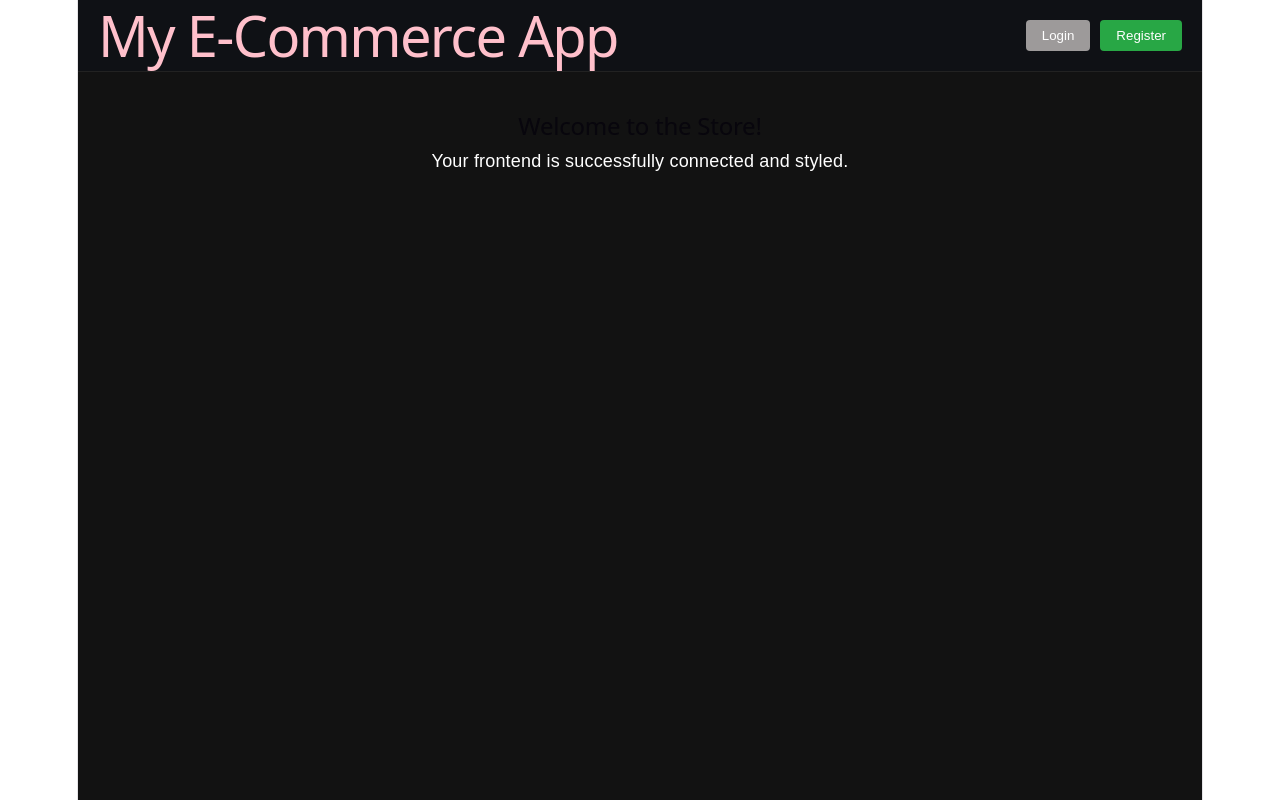
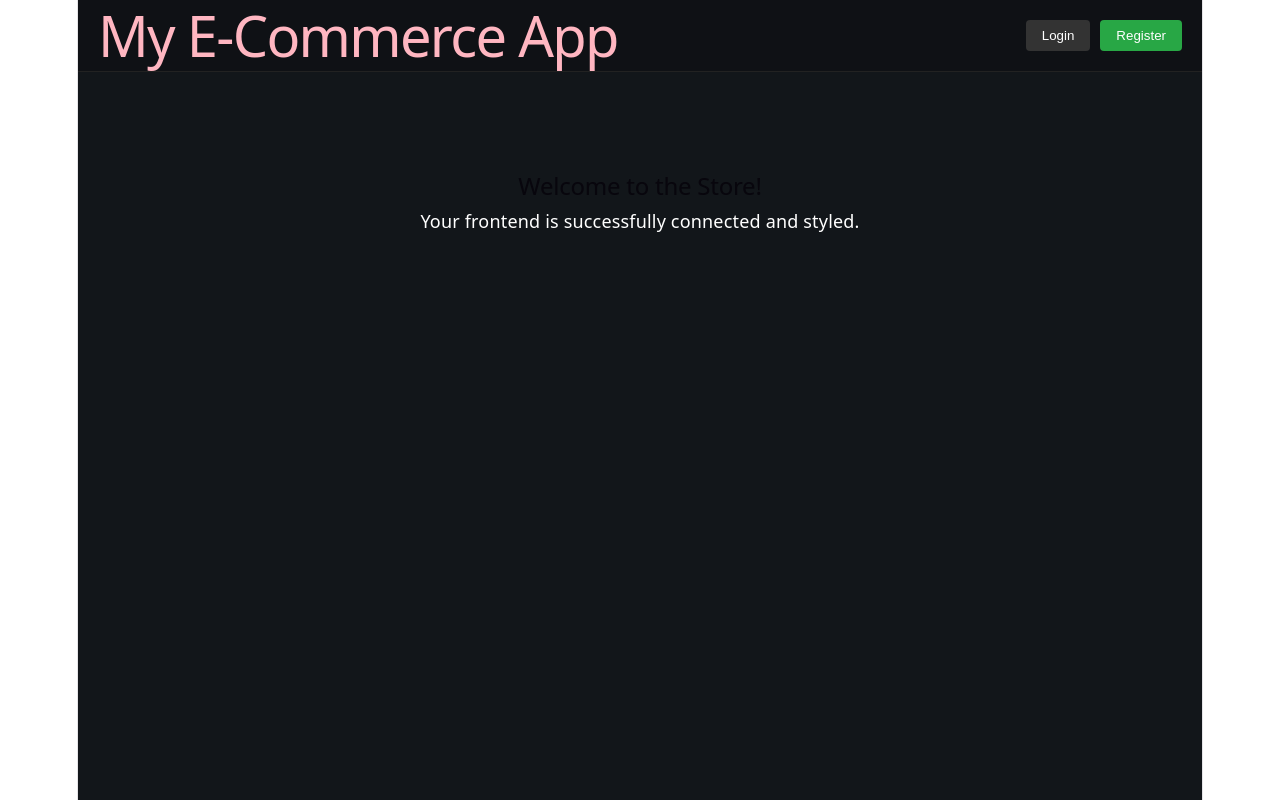
Before and after one commit to shanvi162005/E-Commerce-website, a React app in the folder frontend/: page / in a window 1280 px wide. Built offline with nearby package versions, Linux system fonts and the light colour scheme; the HTML template or start-up script is replaced by a standard one.

Commit message:
Modified App.jsx

```diff
--- a/frontend/src/App.jsx
+++ b/frontend/src/App.jsx
@@ -1,50 +1,62 @@
 import React from 'react';
+import { BrowserRouter as Router, Routes, Route, Link } from 'react-router-dom';
+import Login from './pages/Login';
+import Signup from './pages/Signup';
 
 function App() {
   return (
-    <div style={{ minHeight: '100vh', backgroundColor: '#121212', color: 'white', fontFamily: 'sans-serif' }}>
-      {/* Sleek Dark Header Container */}
+    <Router>
+      <div style={{ backgroundColor: '#12161a', color: 'white', minHeight: '100vh' }}>
+
+        {/* HEADER / NAVBAR */}
         <div style={{
-        backgroundColor: '#0f1115', // Sleek dark charcoal black
-        color: 'white',
+          backgroundColor: '#0f1115',
           padding: '20px',
           display: 'flex',
           justifyContent: 'space-between',
           alignItems: 'center',
-        borderBottom: '1px solid #222' // Subtle divider line
+          borderBottom: '1px solid #222'
         }}>
-        <h1 style={{ color: 'pink', margin: 0 }}>My E-Commerce App</h1>
+          {/* Clicking the title takes you back home */}
+          <Link to="/" style={{ textDecoration: 'none' }}>
+            <h1 style={{ color: '#ffb6c1', margin: 0 }}>My E-Commerce App</h1>
+          </Link>
+
           <div>
-          <button style={{
-            marginRight: '10px',
-            padding: '8px 16px',
-            backgroundColor: '#9d9a9a',
-            color: 'white',
-            border: 'none',
-            borderRadius: '4px',
-            cursor: 'pointer'
-          }}>
+            {/* We use Link instead of button so React can switch pages instantly */}
+            <Link to="/login">
+              <button style={{ marginRight: '10px', padding: '8px 16px', backgroundColor: '#333', color: 'white', border: 'none', borderRadius: '4px', cursor: 'pointer' }}>
                 Login
               </button>
-          <button style={{
-            padding: '8px 16px',
-            backgroundColor: '#28a745',
-            color: 'white',
-            border: 'none',
-            borderRadius: '4px',
-            cursor: 'pointer'
-          }}>
+            </Link>
+
+            <Link to="/register">
+              <button style={{ padding: '8px 16px', backgroundColor: '#28a745', color: 'white', border: 'none', borderRadius: '4px', cursor: 'pointer' }}>
                 Register
               </button>
+            </Link>
           </div>
         </div>
 
-      {/* Main Content Area */}
-      <div style={{ padding: '40px 20px', textAlign: 'center' }}>
+        {/* PAGE ROUTES */}
+        <Routes>
+          {/* Home / Landing Page */}
+          <Route path="/" element={
+            <div style={{ textAlign: 'center', marginTop: '100px' }}>
               <h2>Welcome to the Store!</h2>
               <p>Your frontend is successfully connected and styled.</p>
             </div>
+          } />
+
+          {/* Login Page */}
+          <Route path="/login" element={<Login />} />
+
+          {/* Register Page */}
+          <Route path="/register" element={<Signup />} />
+        </Routes>
+
       </div>
+    </Router>
   );
 }
 
```
Lines whose indentation alone changed are shown as unchanged.
